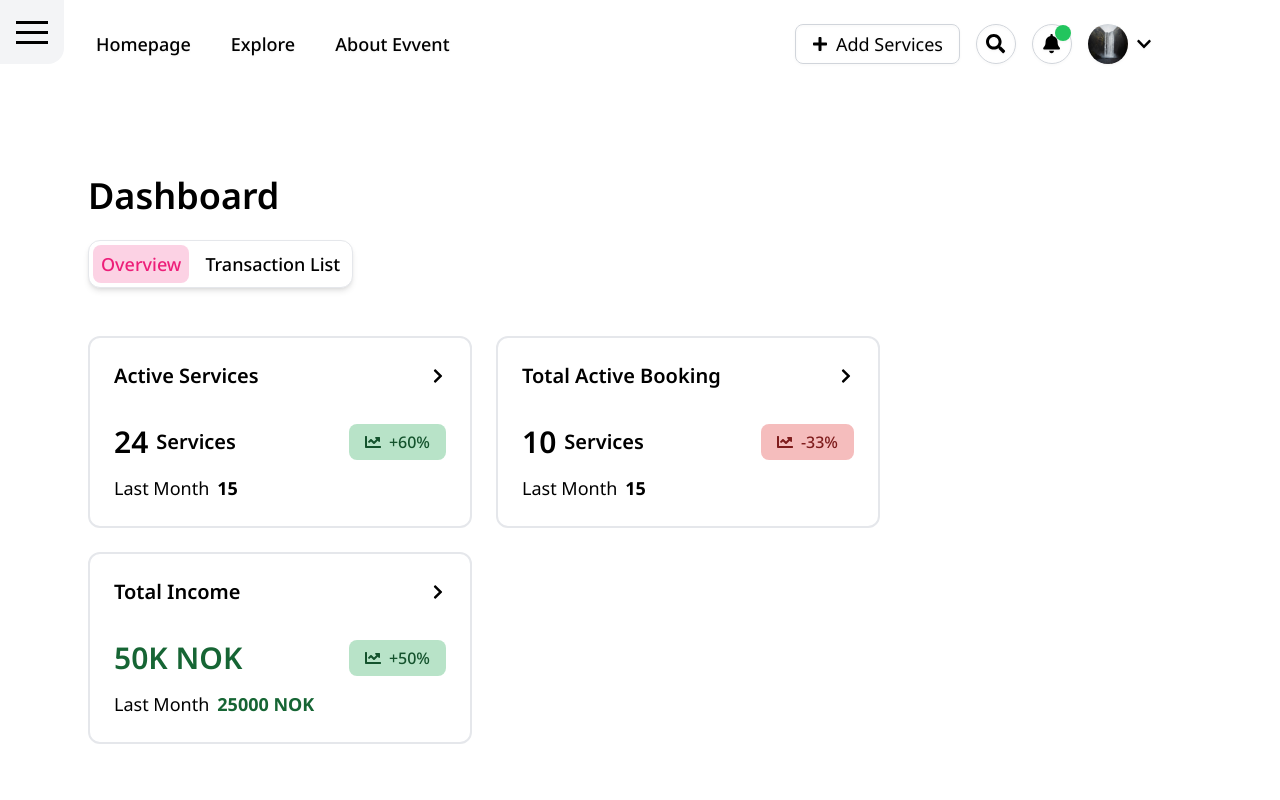
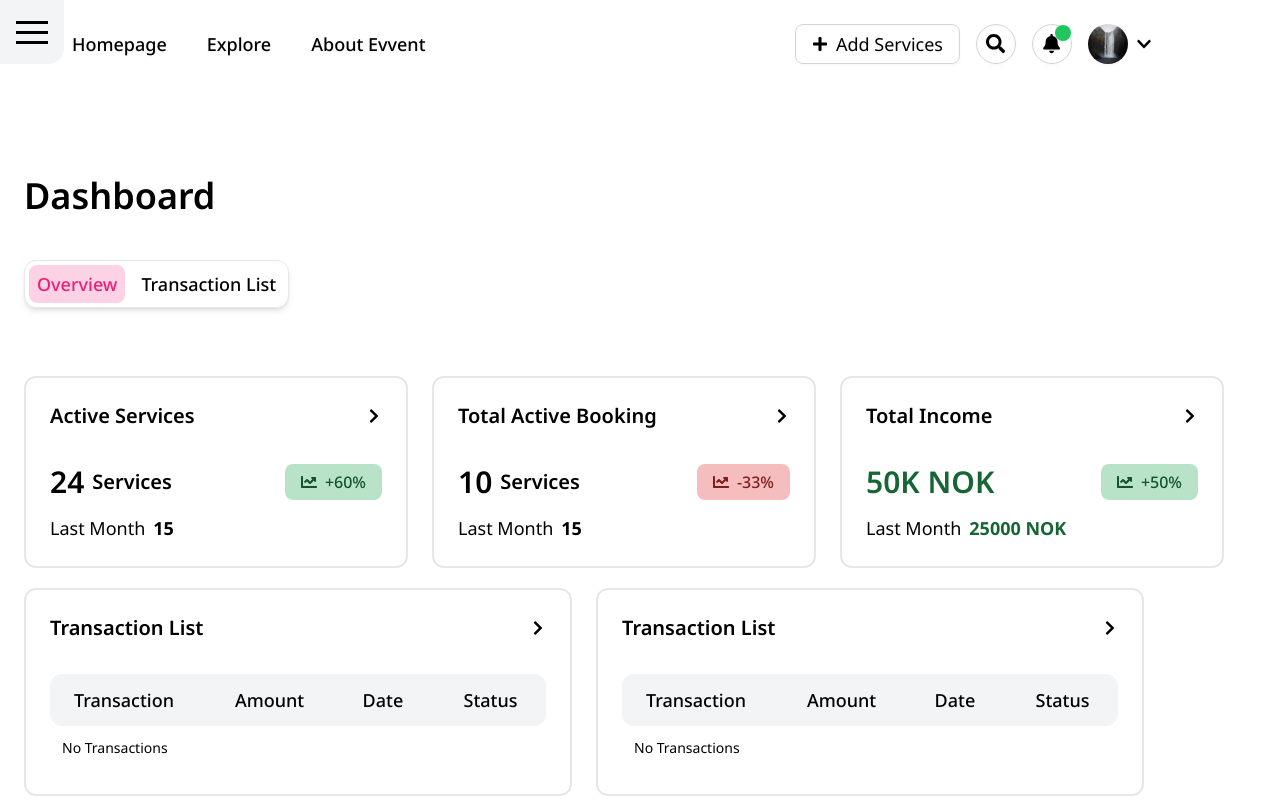
Before and after one commit to Niklas-dev/dashboard-task, a Next.js app: page /dashboard/overview in a window 1280 px wide. Both pictures are taken after a click on the button 32 px from the left and 32 px from the top of the page. Built offline with nearby package versions, Linux system fonts and the light colour scheme.

Commit message:
add table to transaction list

```diff
--- a/src/app/dashboard/layout.tsx
+++ b/src/app/dashboard/layout.tsx
@@ -18,7 +18,7 @@ export default function RootLayout({
       <body>
         <div className="flex flex-row h-screen w-screen">
           <SideBar />
-          <main className="w-screen">
+          <main className="w-screen overflow-x-hidden">
             <header className="w-full">
               <NavBar />
             </header>
--- a/src/app/dashboard/overview/page.tsx
+++ b/src/app/dashboard/overview/page.tsx
@@ -2,13 +2,15 @@
 import DashboardIncomeInfoContainer from "@/components/DashboardIncomeInfoContainer";
 import DashboardInfoContainer from "@/components/DashboardInfoContainer";
 import DashboardRouteSwitch from "@/components/DashboardRouteSwitch";
+import TransactionListContainer from "@/components/TransactionListContainer";
+import { transactionData } from "@/mock-data/data";
 import Link from "next/link";
 import { usePathname } from "next/navigation";
 
 export default function Page() {
   const pathname = usePathname();
   return (
-    <div className="p-2">
+    <div className="p-2 flex flex-col gap-5">
       <h1 className="text-4xl font-semibold mt-20">Dashboard</h1>
       <DashboardRouteSwitch />
       <div className="mt-12 flex flex-row flex-wrap gap-6">
@@ -31,6 +33,10 @@ export default function Page() {
           trend={50}
         />
       </div>
+      <div className="flex flex-row flex-wrap justify-between gap-6 pr-28">
+        <TransactionListContainer data={transactionData} />
+        <TransactionListContainer data={transactionData} />
+      </div>
     </div>
   );
 }
--- a/src/app/dashboard/transactions/page.tsx
+++ b/src/app/dashboard/transactions/page.tsx
@@ -6,7 +6,7 @@ import { usePathname } from "next/navigation";
 export default function Page() {
   const pathname = usePathname();
   return (
-    <div className="p-2">
+    <div className="p-2 flex flex-col gap-5">
       <h1 className="text-4xl font-semibold mt-20">Dashboard</h1>
       <DashboardRouteSwitch />
     </div>
--- a/src/components/NavElements.tsx
+++ b/src/components/NavElements.tsx
@@ -4,10 +4,9 @@ import Link from "next/link";
 import { useState } from "react";
 
 export default function NavElements() {
-  const [showNav, setShowNav] = useState(false);
   return (
     <>
-      <div className="xl:flex hidden   rounded-br-xl bg-gray-200 bg-transparent top-0 left-0 flex-row items-center gap-14 p-0">
+      <div className="xl:flex hidden lg:pl-10   rounded-br-xl bg-gray-200 bg-transparent top-0 left-0 flex-row items-center gap-14 p-0">
         <ul className="flex flex-row items-center gap-10 text-lg font-medium">
           <Link className="hover:underline" href={"/"}>
             Homepage
--- a/src/components/SideBar.tsx
+++ b/src/components/SideBar.tsx
@@ -22,7 +22,7 @@ export default function SideBar() {
   return (
     <>
       {show ? (
-        <div className="w-96 h-fit rounded-r-2xl drop-shadow-lg bg-gray-100 p-4 pb-6 flex flex-col items-center gap-6 absolute md:relative z-20">
+        <div className="w-96 h-fit rounded-r-2xl drop-shadow-lg bg-gray-100 p-4 pb-6 flex flex-col items-center gap-6 absolute md:relative z-20 ">
           <div className="absolute top-2 left-2">
             <Hamburger toggled={show} onToggle={setShow} />
           </div>
@@ -66,7 +66,7 @@ export default function SideBar() {
           </div>
         </div>
       ) : (
-        <div className="bg-gray-100 p-2 h-fit rounded-br-2xl">
+        <div className="bg-gray-100 p-2 h-fit rounded-br-2xl absolute z-20">
           <Hamburger toggled={show} onToggle={setShow} />
         </div>
       )}
--- /dev/null
+++ b/src/components/TransactionListContainer.tsx
@@ -0,0 +1,74 @@
+import { TransactionListProps } from "@/interfaces/interfaces";
+import { Divide } from "hamburger-react";
+import { FaChevronRight } from "react-icons/fa";
+
+export default function TransactionListContainer({
+  data,
+}: TransactionListProps) {
+  return (
+    <div className="border-gray-200 hover:bg-gray-50 transition-colors cursor-pointer border-2 rounded-xl p-6 flex flex-col justify-between flex-grow">
+      <div className="flex flex-row justify-between items-center">
+        <h3 className="font-semibold text-xl">Transaction List</h3>{" "}
+        <FaChevronRight />
+      </div>
+      <table className="w-full text-sm text-left border-separate border-spacing-y-3 mt-5">
+        <thead className="text-base text-black bg-gray-100   ">
+          <tr>
+            <th
+              scope="col"
+              className="px-6 py-3 rounded-l-xl text-lg font-medium"
+            >
+              Transaction
+            </th>
+            <th scope="col" className="px-6 py-3 text-lg font-medium">
+              Amount
+            </th>
+            <th
+              scope="col"
+              className="px-6 py-3 text-lg font-medium md:block hidden"
+            >
+              Date
+            </th>
+            <th
+              scope="col"
+              className="px-6 py-3 rounded-r-xl text-lg font-medium text-center"
+            >
+              Status
+            </th>
+          </tr>
+        </thead>
+        <tbody className="">
+          {data.length >= 1 ? (
+            data.map((transaction) => (
+              <tr
+                key={transaction.transaction.id}
+                className="  cursor-pointer "
+              >
+                <th
+                  scope="row"
+                  className="px-6 py-4 font-medium  whitespace-nowrap  capitalize rounded-l-xl border-2 border-r-0 border-gray-200"
+                >
+                  <p>{transaction.transaction.name}</p>
+                  <p>{transaction.transaction.id}</p>
+                </th>
+                <td className="px-6 py-4 capitalize border-t-2 text-lg border-b-2 border-gray-200">
+                  {transaction.amount} NOK
+                </td>
+                <td className="px-6 py-4 border-t-2 border-b-2 text-lg border-gray-200 md:block hidden">
+                  {transaction.date}
+                </td>
+                <td className="px-6 py-4 border-l-0 border-2 text-lg border-gray-200 rounded-r-xl">
+                  <div className="bg-red-600 text-red-800 font-medium text-lg bg-opacity-20 text-center rounded-lg h-9 px-3 flex justify-center items-center">
+                    {transaction.status}
+                  </div>
+                </td>
+              </tr>
+            ))
+          ) : (
+            <div className="pl-3">No Transactions</div>
+          )}
+        </tbody>
+      </table>
+    </div>
+  );
+}
--- /dev/null
+++ b/src/mock-data/data.ts
@@ -0,0 +1 @@
+export const transactionData = [];
```
Also changed, not shown: src/interfaces/interfaces.ts (+14 -0 lines).
